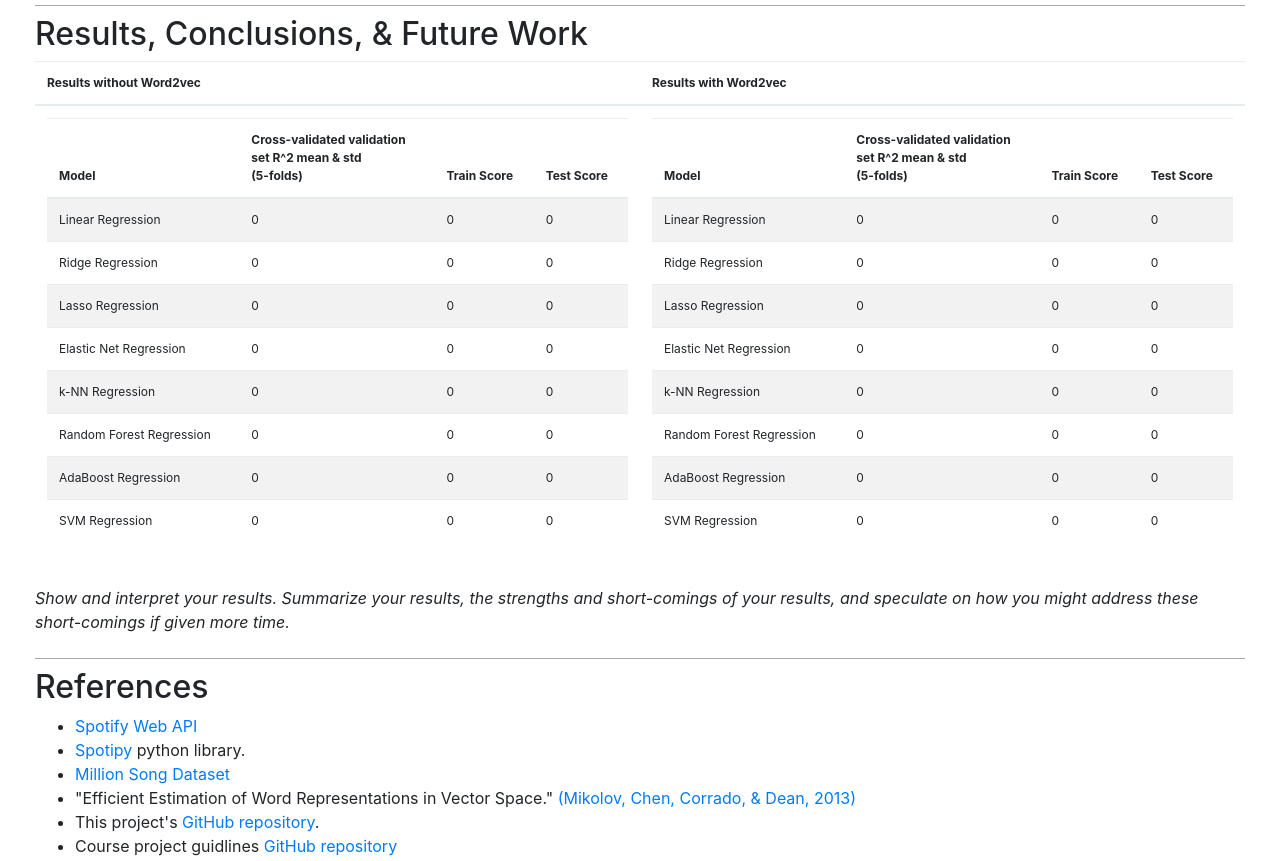
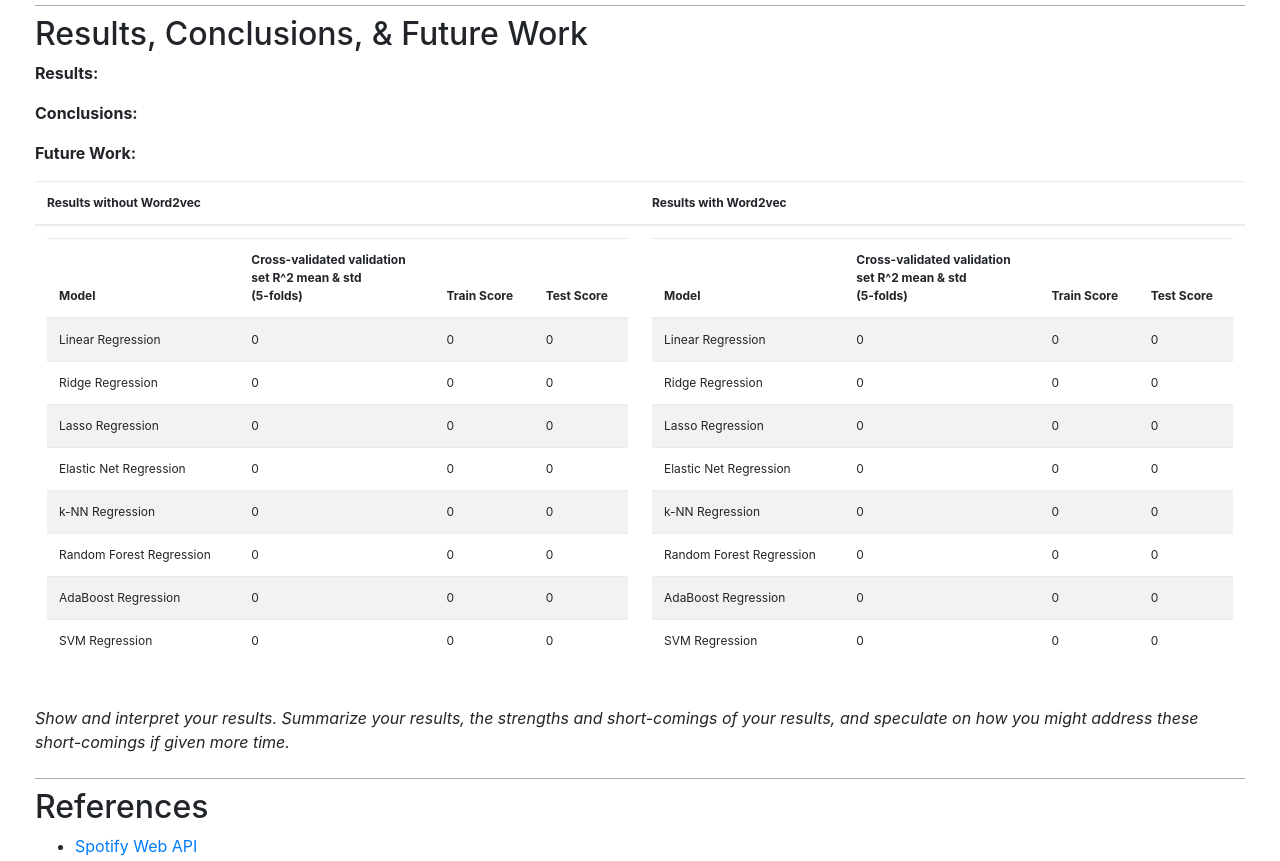
Before and after one commit to ac209-project/ac209-project, a website: page docs/index.html in a window 1280 px wide. Shown: the part 6750-7611 px from the top of the page. Drawn offline with Linux system fonts and the light colour scheme.

Commit message:
index updates

```diff
--- a/docs/index.html
+++ b/docs/index.html
@@ -472,7 +472,23 @@
             <div id="results" class="row">
                 <div class="col col-md-12"><h2>Results, Conclusions, & Future Work</h2></div>
             </div>
+            <div class="row">
+                <div class="col col-md-12">
+                    <p>
+                        <b>Results:</b><br>
 
+                    </p>
+                    <p>
+                        <b>Conclusions:</b><br>
+
+                    </p>
+                    <p>
+                        <b>Future Work:</b><br>
+
+                    </p>
+
+                </div>
+            </div>
             <div class="row">
                 <div class="col col-md-12">
                     <table class="table table-project">
```
